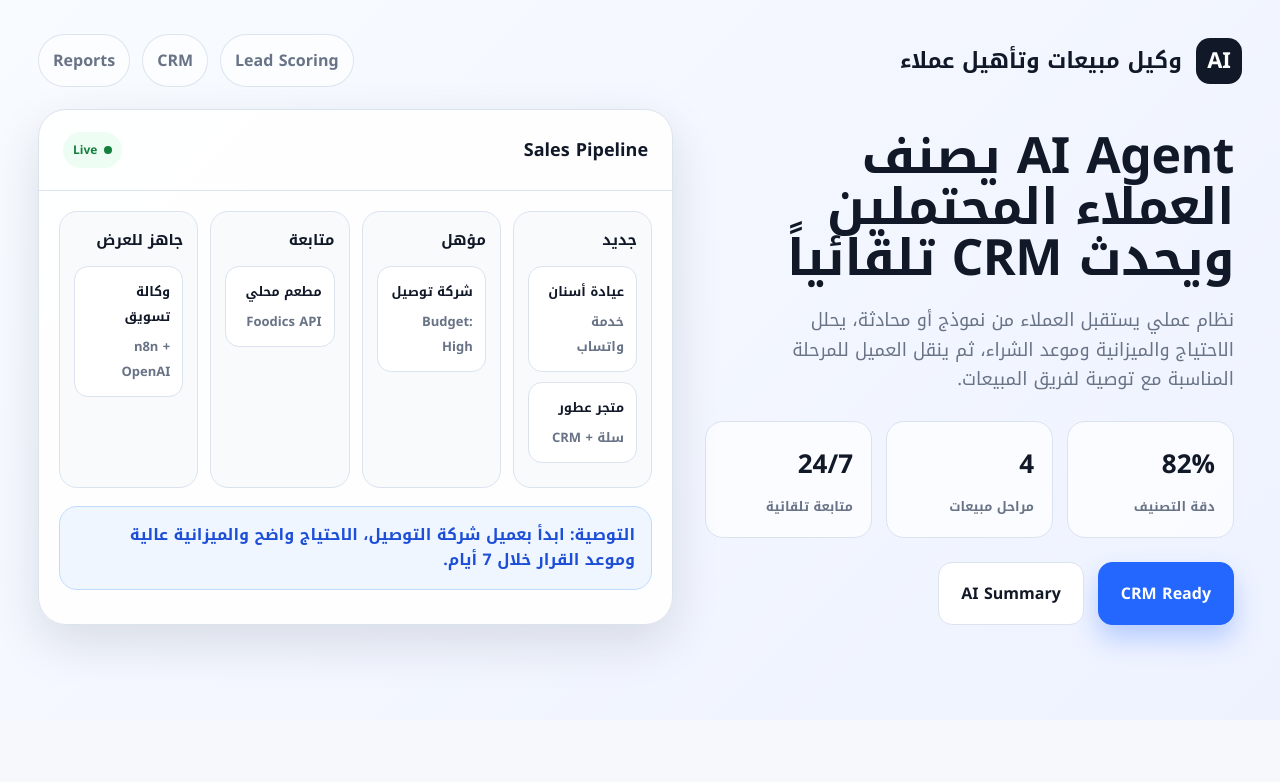
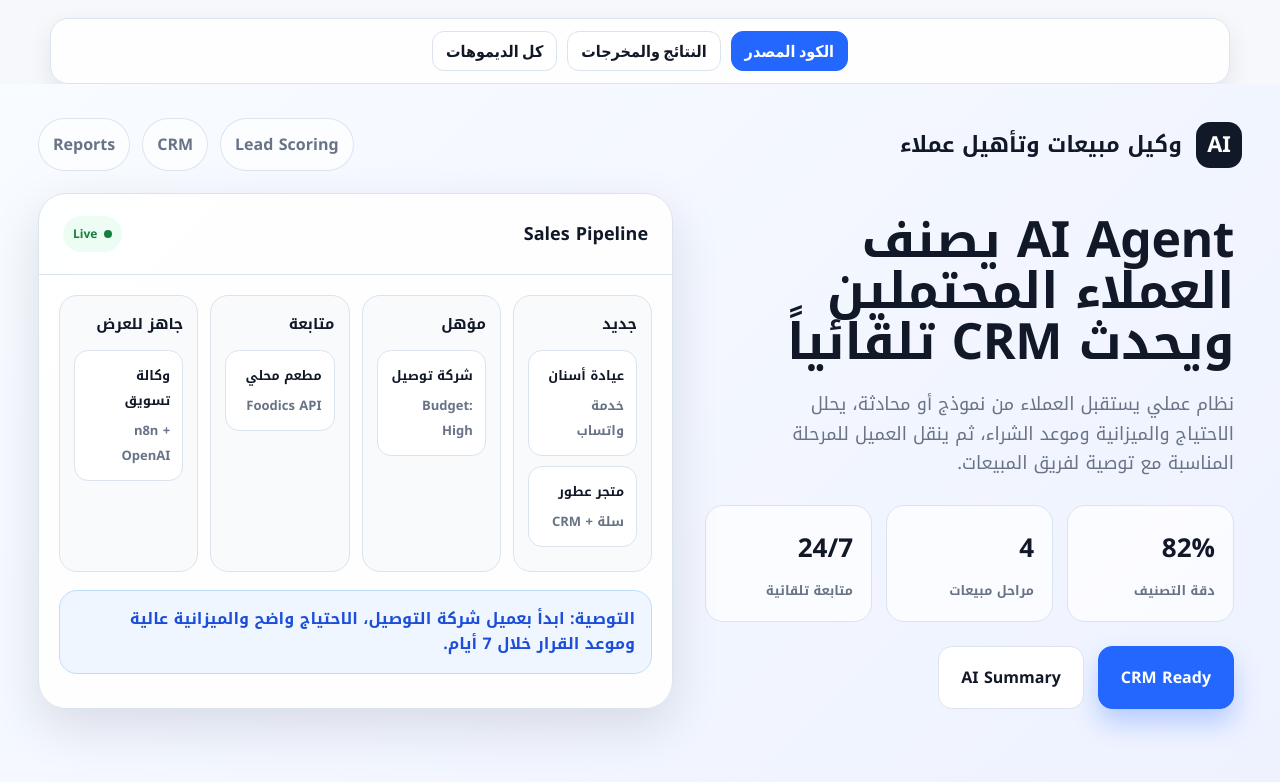
Before and after one commit to Abdelrahman-Nashaat/mostaql-ai-automation-portfolio, a plain HTML site: page crm-lead-agent.html in a window 1280 px wide. Drawn offline with Linux system fonts and the light colour scheme.

Commit message:
Show proof links inside demo pages

```diff
--- a/crm-lead-agent.html
+++ b/crm-lead-agent.html
@@ -5,6 +5,7 @@
   <meta name="viewport" content="width=device-width, initial-scale=1">
   <title>CRM Lead Agent</title>
   <link rel="stylesheet" href="./shared.css">
+  <script src="./proof-links.js" defer></script>
   <style>
     .frame { background: linear-gradient(135deg, #f8fbff, #eef2ff); }
     .pipeline {
--- /dev/null
+++ b/proof-links.js
@@ -0,0 +1,24 @@
+(function () {
+  var current = location.pathname.split("/").pop() || "index.html";
+  var map = {
+    "ai-leads-dashboard.html": "ai-leads-dashboard",
+    "foodics-analytics-api.html": "foodics-analytics-api",
+    "watch-store-admin.html": "watch-store-admin",
+    "n8n-jobs-wordpress.html": "n8n-jobs-wordpress",
+    "whatsapp-sheets-assistant.html": "whatsapp-sheets-assistant",
+    "invoice-ocr-workbench.html": "invoice-ocr-workbench",
+    "crm-lead-agent.html": "crm-lead-agent"
+  };
+  var slug = map[current];
+  if (!slug) return;
+
+  var repo = "https://github.com/Abdelrahman-Nashaat/mostaql-ai-automation-portfolio/blob/main/";
+  var strip = document.createElement("nav");
+  strip.className = "proof-strip";
+  strip.setAttribute("aria-label", "روابط مراجعة العمل");
+  strip.innerHTML =
+    '<a href="' + repo + current + '">الكود المصدر</a>' +
+    '<a href="./results.html#' + slug + '">النتائج والمخرجات</a>' +
+    '<a href="./index.html">كل الديموهات</a>';
+  document.body.insertBefore(strip, document.body.firstChild);
+})();
--- a/shared.css
+++ b/shared.css
@@ -41,6 +41,40 @@ body {
   align-items: center;
   justify-content: space-between;
   margin-bottom: 22px;
+}
+
+.proof-strip {
+  display: flex;
+  width: min(1180px, calc(100% - 32px));
+  margin: 18px auto 0;
+  padding: 12px;
+  gap: 10px;
+  justify-content: center;
+  flex-wrap: wrap;
+  border: 1px solid var(--line);
+  border-radius: 18px;
+  background: rgba(255, 255, 255, 0.86);
+  box-shadow: 0 10px 26px rgba(15, 23, 42, 0.08);
+}
+
+.proof-strip a {
+  display: inline-flex;
+  align-items: center;
+  justify-content: center;
+  min-height: 40px;
+  padding: 9px 13px;
+  border: 1px solid var(--line);
+  border-radius: 12px;
+  background: #fff;
+  color: var(--ink);
+  font-weight: 850;
+  text-decoration: none;
+}
+
+.proof-strip a:first-child {
+  background: var(--blue);
+  border-color: var(--blue);
+  color: #fff;
 }
 
 .brand {
@@ -453,6 +487,14 @@ body {
     gap: 16px;
   }
 
+  .proof-strip {
+    justify-content: stretch;
+  }
+
+  .proof-strip a {
+    flex: 1 1 140px;
+  }
+
   .nav {
     flex-wrap: wrap;
   }
```
Also changed, not shown: ai-leads-dashboard.html (+1 -0 lines), foodics-analytics-api.html (+1 -0 lines), invoice-ocr-workbench.html (+1 -0 lines), n8n-jobs-wordpress.html (+1 -0 lines), watch-store-admin.html (+1 -0 lines), whatsapp-sheets-assistant.html (+1 -0 lines).
